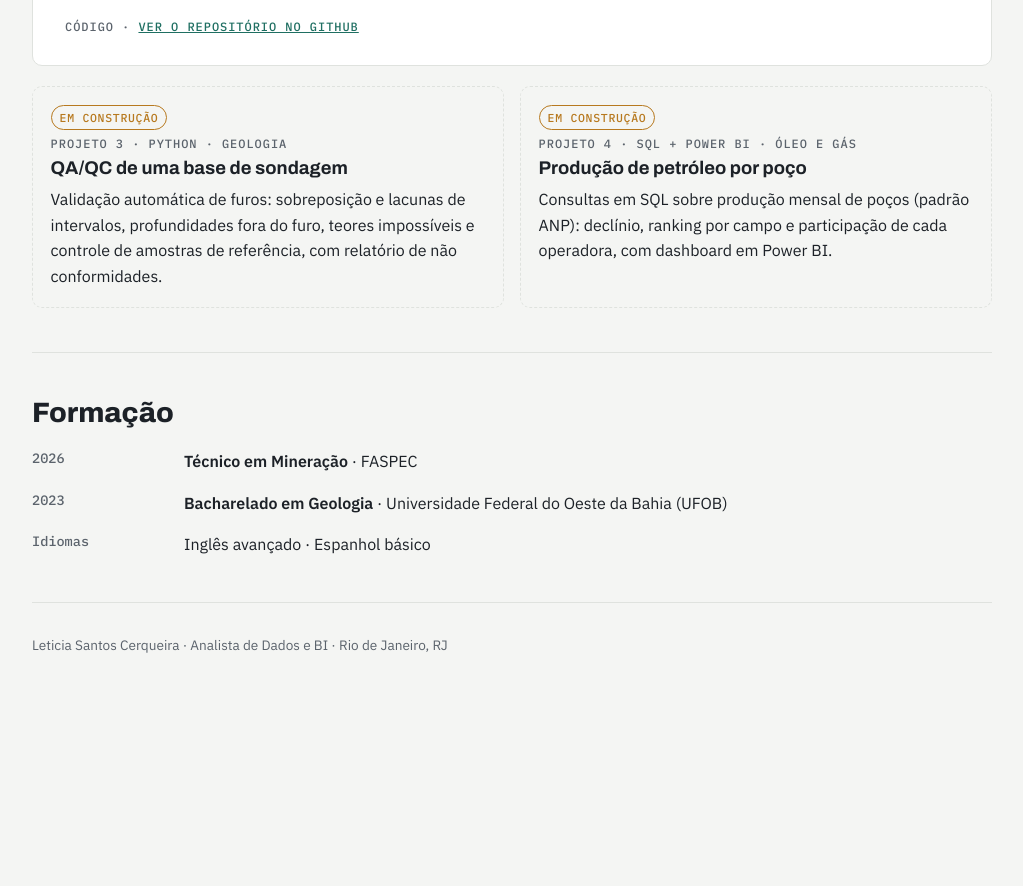
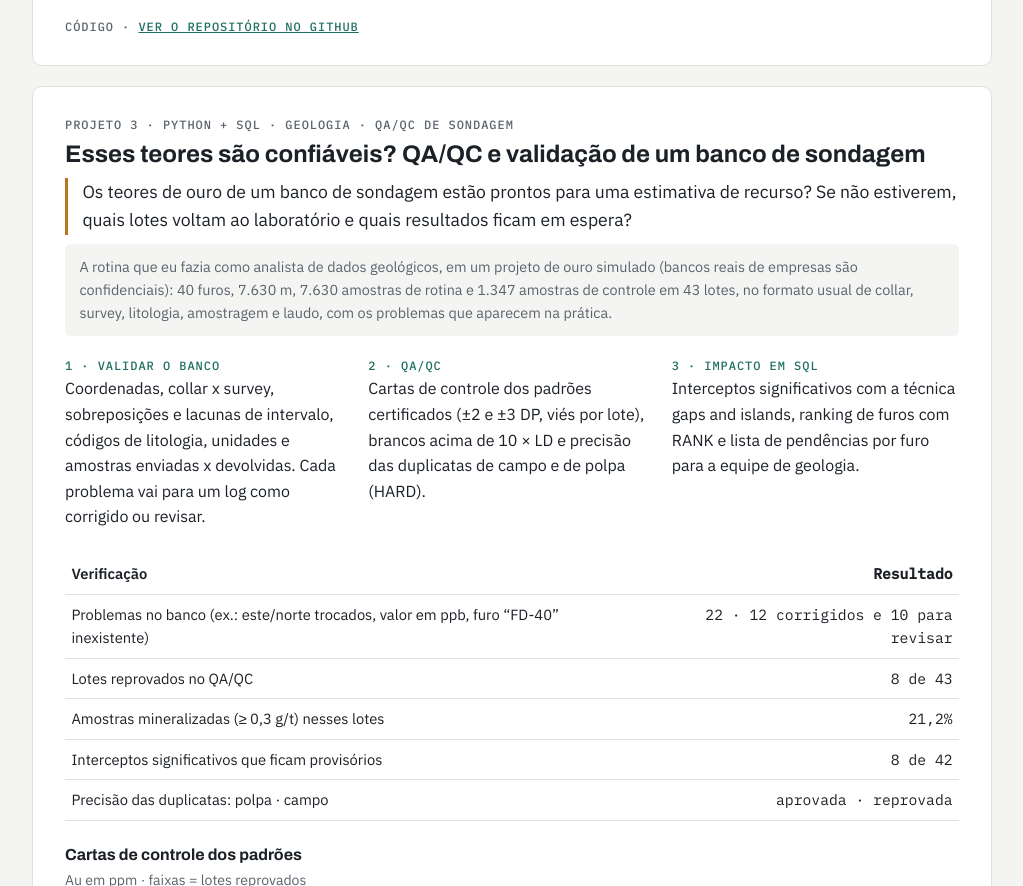
Before and after one commit to leticiacerqueira/leticiacerqueira.github.io, a plain HTML site: page index.html in a window 1280 px wide. Shown: the part 4692-5578 px from the top of the page, without its empty margins (128-1151 px from the left). Before the commit the page ends 5397 px from the top, so only its background shows below. Drawn offline with Linux system fonts and the light colour scheme.

Commit message:
Adiciona o Projeto 3: QA/QC de sondagem

```diff
--- a/index.html
+++ b/index.html
@@ -359,13 +359,45 @@ print(log)
     <span class="label">Código · <a href="https://github.com/leticiacerqueira/validacao-ocr-patentes" target="_blank" rel="noopener">ver o repositório no GitHub</a></span>
   </article>
 
+  <article class="case">
+    <div class="case-head">
+      <span class="label">Projeto 3 · Python + SQL · geologia · QA/QC de sondagem</span>
+      <h3>Esses teores são confiáveis? QA/QC e validação de um banco de sondagem</h3>
+      <p class="question">Os teores de ouro de um banco de sondagem estão prontos para uma estimativa de recurso? Se não estiverem, quais lotes voltam ao laboratório e quais resultados ficam em espera?</p>
+      <p class="note">A rotina que eu fazia como analista de dados geológicos, em um projeto de ouro simulado (bancos reais de empresas são confidenciais): 40 furos, 7.630 m, 7.630 amostras de rotina e 1.347 amostras de controle em 43 lotes, no formato usual de collar, survey, litologia, amostragem e laudo, com os problemas que aparecem na prática.</p>
+    </div>
+    <div class="steps">
+      <div class="step"><span class="label">1 · Validar o banco</span><p>Coordenadas, collar x survey, sobreposições e lacunas de intervalo, códigos de litologia, unidades e amostras enviadas x devolvidas. Cada problema vai para um log como corrigido ou revisar.</p></div>
+      <div class="step"><span class="label">2 · QA/QC</span><p>Cartas de controle dos padrões certificados (±2 e ±3 DP, viés por lote), brancos acima de 10 × LD e precisão das duplicatas de campo e de polpa (HARD).</p></div>
+      <div class="step"><span class="label">3 · Impacto em SQL</span><p>Interceptos significativos com a técnica gaps and islands, ranking de furos com RANK e lista de pendências por furo para a equipe de geologia.</p></div>
+    </div>
+    <div style="overflow-x:auto">
+    <table class="clean">
+      <thead><tr><th>Verificação</th><th>Resultado</th></tr></thead>
+      <tbody>
+        <tr><td>Problemas no banco (ex.: este/norte trocados, valor em ppb, furo “FD-40” inexistente)</td><td>22 · 12 corrigidos e 10 para revisar</td></tr>
+        <tr><td>Lotes reprovados no QA/QC</td><td>8 de 43</td></tr>
+        <tr><td>Amostras mineralizadas (≥ 0,3 g/t) nesses lotes</td><td>21,2%</td></tr>
+        <tr><td>Interceptos significativos que ficam provisórios</td><td>8 de 42</td></tr>
+        <tr><td>Precisão das duplicatas: polpa · campo</td><td>aprovada · reprovada</td></tr>
+      </tbody>
+    </table>
+    </div>
+    <figure><figcaption><b>Cartas de controle dos padrões</b><span>Au em ppm · faixas = lotes reprovados</span></figcaption><img src="img/qaqc-cartas-controle.png" alt="Cartas de controle dos três padrões certificados, com a deriva do laboratório nos lotes L021 a L024" loading="lazy" style="width:100%;height:auto;border-radius:6px;background:#fff"></figure>
+    <div class="read" style="display:grid;gap:.75rem">
+      <span class="label">O que os dados mostram</span>
+      <ul class="insights">
+        <li><b>Deriva do laboratório</b> nos lotes L021 a L024: os três padrões sobem juntos (média de +1,8 a +2,0 DP). Nenhum ponto isolado parece grave, mas a sequência mostra o viés.</li>
+        <li>Um padrão “fora” no L010 era o <b>padrão errado no envio</b> (valor do PAD-ALTO numa etiqueta de PAD-MEDIO). Corrige-se o cadastro e o lote não é reanalisado à toa.</li>
+        <li>Os brancos só contaminaram <b>logo depois de amostras com mais de 17 g/t</b>: arraste na preparação, resolvido limpando o britador.</li>
+        <li>A duplicata de polpa repete bem e a de campo não: o laboratório é preciso, e a variação vem do <b>efeito pepita</b> do ouro grosso. A solução está na amostragem, não no laboratório.</li>
+      </ul>
+    </div>
+    <figure><figcaption><b>Precisão das duplicatas</b><span>original x duplicata e curva HARD</span></figcaption><img src="img/qaqc-duplicatas.png" alt="Dispersão original x duplicata e curva HARD das duplicatas de campo e de polpa" loading="lazy" style="width:100%;height:auto;border-radius:6px;background:#fff"></figure>
+    <span class="label">Código · <a href="https://github.com/leticiacerqueira/qaqc-sondagem" target="_blank" rel="noopener">ver o repositório no GitHub</a></span>
+  </article>
+
   <div class="soon">
-    <article>
-      <span class="pill">Em construção</span>
-      <span class="label">Projeto 3 · Python · geologia</span>
-      <h3>QA/QC de uma base de sondagem</h3>
-      <p>Validação automática de furos: sobreposição e lacunas de intervalos, profundidades fora do furo, teores impossíveis e controle de amostras de referência, com relatório de não conformidades.</p>
-    </article>
     <article>
       <span class="pill">Em construção</span>
       <span class="label">Projeto 4 · SQL + Power BI · óleo e gás</span>
```
Also changed, not shown: img/qaqc-cartas-controle.png (added), img/qaqc-duplicatas.png (added).
